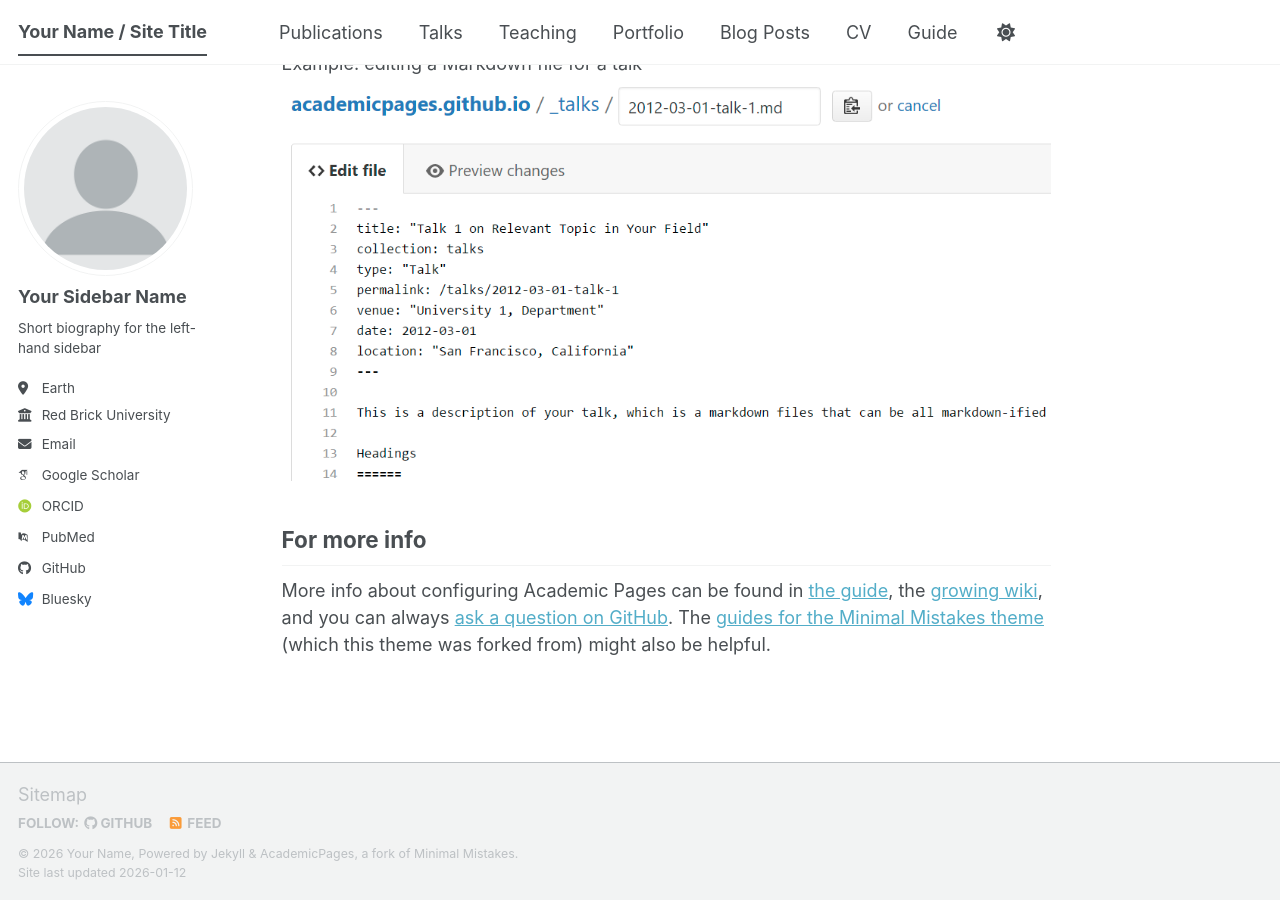
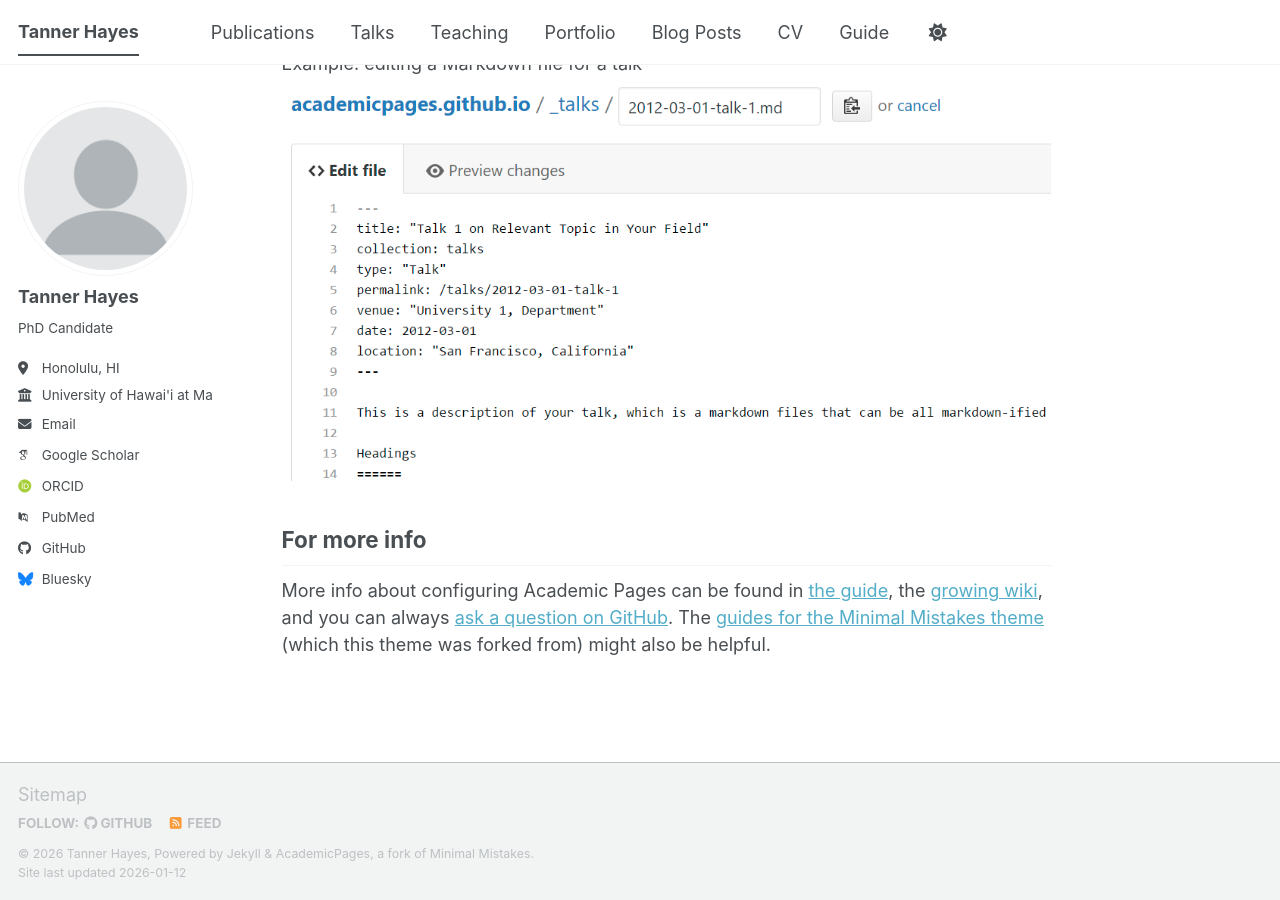
Before and after one commit to th-blip12/twhayes, a Jekyll site: the page built from _pages/about.md, in a window 1280 px wide and 900 px high, scrolled down 2720 px. Built offline with Jekyll 4.4.1, drawn with Linux system fonts in a browser that asks for light colours; some web fonts are replaced; a script bundle is joined from its source files by our own code; library files that are not in the unit come from our copies.

Commit message:
Update _config.yml

```diff
--- a/_config.yml
+++ b/_config.yml
@@ -9,11 +9,11 @@
 # Basic Site Settings
 locale                   : "en-US"
 site_theme               : "default" # The available themes options are "default", "air", "sunrise", "mint", "dirt" and "contrast"
-title                    : "Your Name / Site Title"
+title                    : "Tanner Hayes"
 title_separator          : "-"
-name                     : &name "Your Name"
-description              : &description "Your Name's academic portfolio"   # Update this with a general description of your site, this is the default if not overridden by a page
-url                      : https://academicpages.github.io # The base hostname & protocol for your site e.g. "https://[your GitHub username].github.io",
+name                     : &name "Tanner Hayes"
+description              : &description "PhD Candidate at the University of Hawai'i at Manoa (Hawai'i Institute of Geophysics and Planetology"   # Update this with a general description of your site, this is the default if not overridden by a page
+url                      : https://twhayes.github.io # The base hostname & protocol for your site e.g. "https://[your GitHub username].github.io",
                                                            # or if you already have some other page hosted on Github then use "https://[your GitHub username].github.io/[Your Repo Name]"
 baseurl                  : "" # the subpath of your site, e.g. "/blog"
 repository               : "academicpages/academicpages.github.io"
@@ -24,21 +24,21 @@ repository               : "academicpages/academicpages.github.io"
 author:
   # Biographic information
   avatar           : "profile.png"
-  name             : "Your Sidebar Name"
+  name             : "Tanner Hayes"
   pronouns         : # example: "she/her"
-  bio              : "Short biography for the left-hand sidebar"
-  location         : "Earth"
-  employer         : "Red Brick University"
+  bio              : "PhD Candidate"
+  location         : "Honolulu, HI"
+  employer         : "University of Hawai'i at Manoa"
   uri              : # URL
-  email            : "none@example.org"
+  email            : "twhayes@hawaii.edu"
 
   # Academic websites
   academia         : # URL
   arxiv            : # URL - Update with the correct link to your profile
-  googlescholar    : "https://scholar.google.com/citations?user=PS_CX0AAAAAJ"
+  googlescholar    : "https://scholar.google.com/citations?user=wq6Ne6cAAAAJ&hl=en&oi=sra"
   inspire-hep      : # URL
   impactstory      : # URL
-  orcid            : "https://orcid.org/yourorcidurl"
+  orcid            : "https://orcid.org/0009-0000-7505-5274"
   semantic         : # URL
   ssrn             : # URL
   pubmed           : "https://www.ncbi.nlm.nih.gov/pubmed/?term=john+snow"
```
